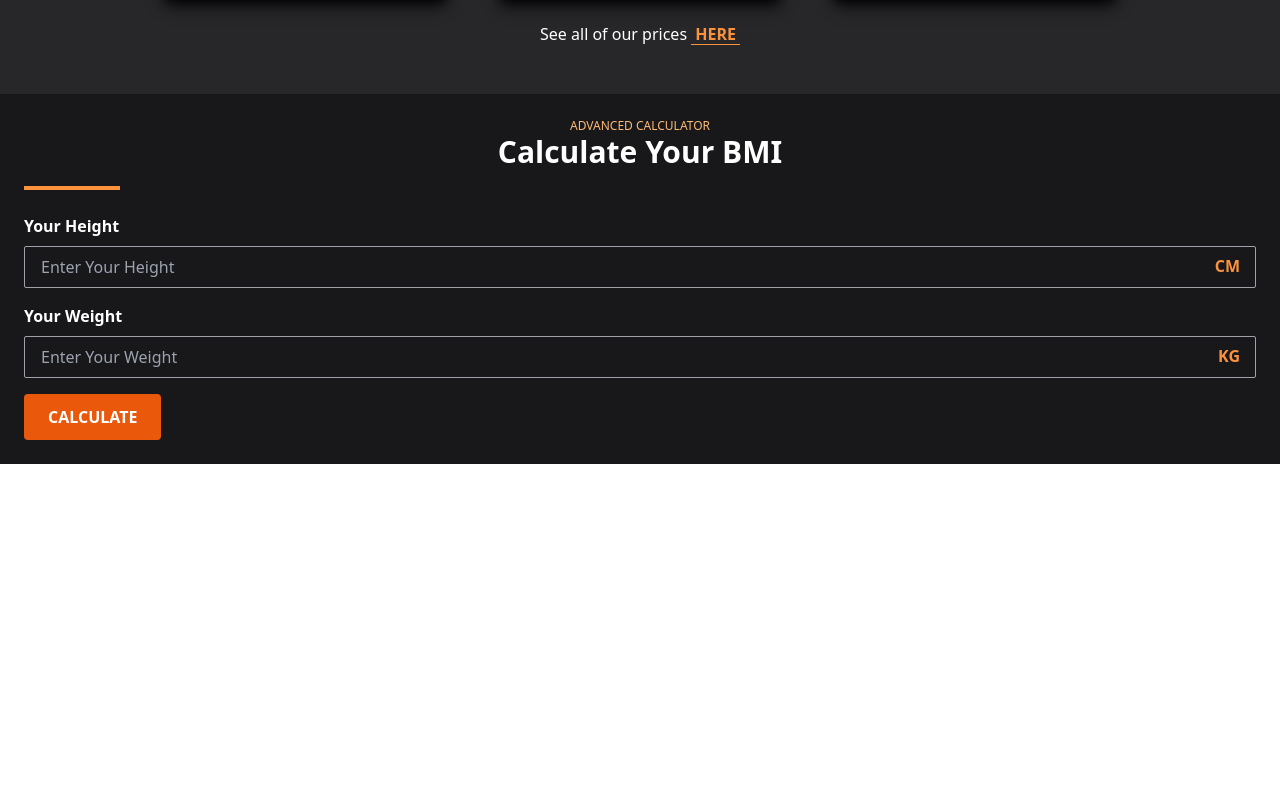
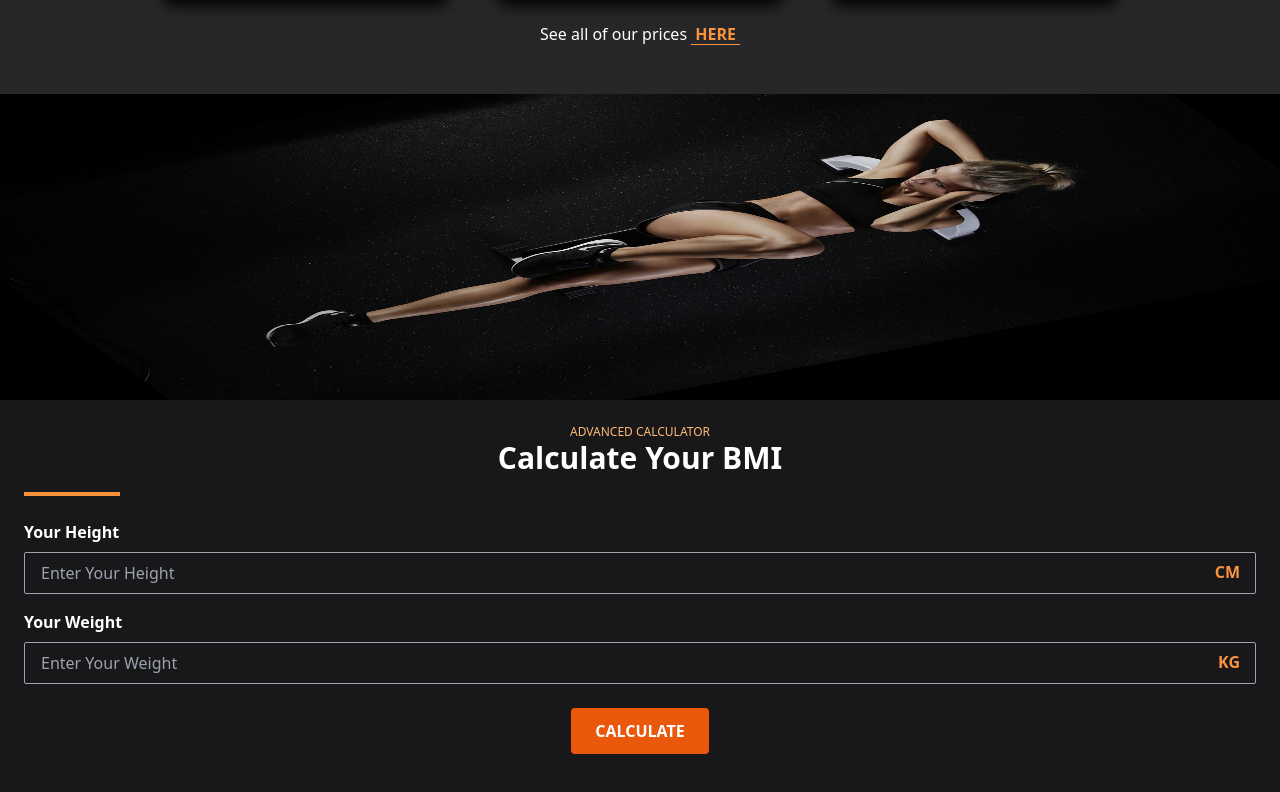
Before and after one commit to SoT03/gymbro, a Next.js app: page / in a window 1280 px wide. Shown: the part 2572-3364 px from the top of the page. Before the commit the page ends 3036 px from the top, so only its background shows below. Built offline with nearby package versions, Linux system fonts and the light colour scheme.

Commit message:
added values handler

```diff
--- /dev/null
+++ b/components/BMICalculator.tsx
@@ -0,0 +1,41 @@
+import InputRow from './util/InputRow';
+
+const BMICalculator = ({
+	resultHandler,
+}: {
+	resultHandler: (result: string) => void;
+}) => {
+	const BMIValues = {
+		height: 0,
+		weight: 0,
+	};
+	const heightHandler = (e: React.ChangeEvent<HTMLInputElement>) => {
+		BMIValues.height = Number(e.target.value);
+	};
+	const weightHandler = (e: React.ChangeEvent<HTMLInputElement>) => {
+		BMIValues.weight = Number(e.target.value);
+	};
+
+	const calcHandler = () => {
+		console.log(BMIValues);
+	};
+	return (
+		<div>
+			<InputRow
+				onChange={heightHandler}
+				data={{ labelText: 'Your Height', id: 'Height', measure: 'cm' }}
+			/>
+			<InputRow
+				onChange={weightHandler}
+				data={{ labelText: 'Your Weight', id: 'Weight', measure: 'kg' }}
+			/>
+			<div className='flex justify-center mt-6'>
+				<button className='btn bg-orange-600' onClick={calcHandler}>
+					Calculate
+				</button>
+			</div>
+		</div>
+	);
+};
+
+export default BMICalculator;
--- a/components/BmiSection.tsx
+++ b/components/BmiSection.tsx
@@ -2,17 +2,27 @@ import Image from 'next/image';
 import SectionHeading from './util/Section/SectionHeading';
 import SectionTitle from './util/Section/SectionTitle';
 import InputRow from './util/InputRow';
+import BMICalculator from './BMICalculator';
+import { useState } from 'react';
 
 const BmiSection = () => {
+	const [result, setResult] = useState('');
+
+	const resultHandler = (result: string) => {
+		setResult(result);
+	};
+
+
+
 	return (
-		<section className='bg-zinc-900 text-white '>
-			<div className='bg-red-400 relative'>
-				{/* <Image
+		<section className='bg-zinc-900 text-white grid grid-rows-[2fr,3fr]'>
+			<div className='bg-red-400 relative '>
+				<Image
 					fill
 					sizes='(max-width: 768px) 100vw, (max-width: 1200px) 50vw, 33vw'
 					src='/static/img/bmi/bmiImg.jpg'
 					alt='XD'
-				/> */}
+				/>
 			</div>
 			<div className='p-6'>
 				<div className='text-center'>
@@ -20,14 +30,12 @@ const BmiSection = () => {
 					<SectionTitle title='Calculate Your BMI' />
 					<hr className='border-orange-400 border-solid border-2 mb-6 lg:w-24' />
 				</div>
-				<div>
-					<InputRow
-						data={{ labelText: 'Your Height', id: 'Height', measure: 'cm' }}
-					/>
-					<InputRow
-						data={{ labelText: 'Your Weight', id: 'Weight', measure: 'kg' }}
-					/>
-					<button className='btn bg-orange-600 '> Calculate</button>
+				<BMICalculator resultHandler={resultHandler} />
+				<div className='mt-2 invisible'>
+					<p>
+						You Bmi is <span className='font-semibold'>XX</span>
+					</p>
+					<p>You are Overweight</p>B
 				</div>
 			</div>
 		</section>
--- a/components/util/InputRow.tsx
+++ b/components/util/InputRow.tsx
@@ -1,3 +1,5 @@
+import { useRef } from 'react';
+
 type InputRowProps = {
 	type?: string;
 	data: {
@@ -5,15 +7,17 @@ type InputRowProps = {
 		labelText: string;
 		measure?: string;
 	};
+	onChange: (e: React.ChangeEvent<HTMLInputElement>) => void;
 };
 
-const InputRow = ({ type = 'text', data }: InputRowProps) => {
+const InputRow = ({ type = 'text', data, onChange }: InputRowProps) => {
 	return (
 		<div className='relative flex flex-col my-4'>
 			<label htmlFor={data.id} className='font-semibold mb-2'>
 				{data.labelText}
 			</label>
 			<input
+				onChange={onChange}
 				type={type}
 				id={data.id}
 				placeholder={`Enter ${data.labelText}`}
```
